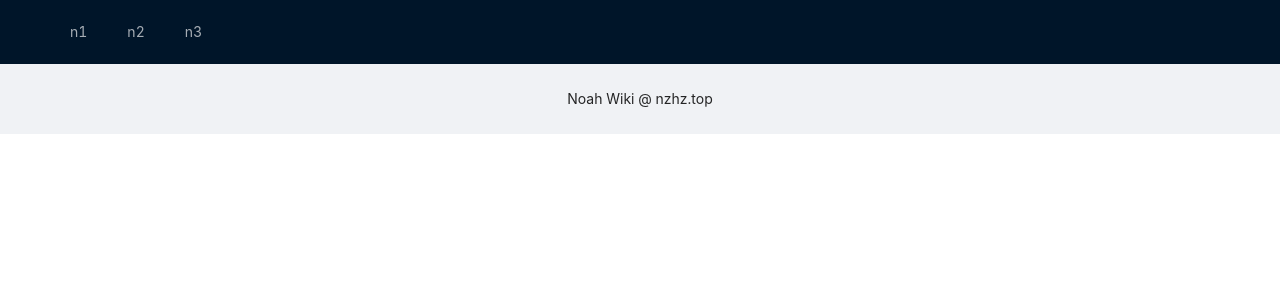
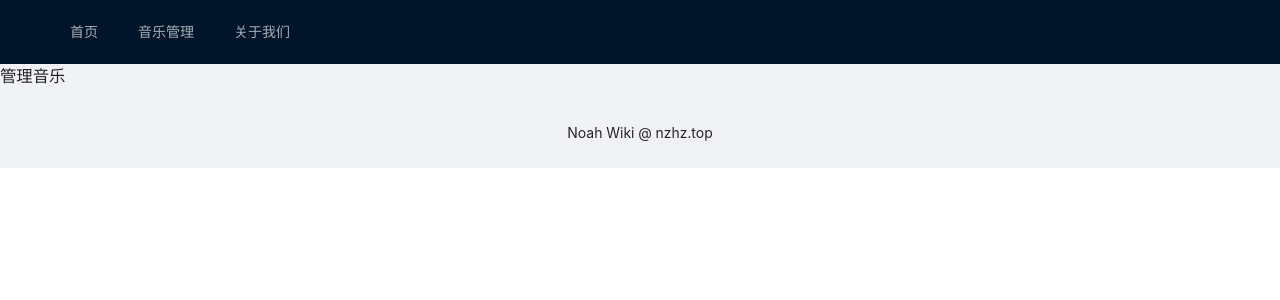
Before and after one commit to Xisha2100/NoahWIKI, a Vue app in the folder web/: page /admin/music in a window 1280 px wide. Shown: the top 300 px of the page. Built offline with nearby package versions, Linux system fonts and the light colour scheme; no server answers.

Commit message:
39-修改成音乐管理

```diff
--- a/web/src/components/the-header.vue
+++ b/web/src/components/the-header.vue
@@ -6,16 +6,22 @@
         mode="horizontal"
         :style="{ lineHeight: '64px' }"
     >
-      <a-menu-item key="1">n1</a-menu-item>
-      <a-menu-item key="2">n2</a-menu-item>
-      <a-menu-item key="3">n3</a-menu-item>
+      <a-menu-item key="/home">
+        <router-link to="/">首页</router-link>
+      </a-menu-item>
+      <a-menu-item key="/admin/music">
+        <router-link to="/admin/music">音乐管理</router-link>
+      </a-menu-item>
+      <a-menu-item key="/about">
+        <router-link to="/about">关于我们</router-link>
+      </a-menu-item>
     </a-menu>
   </a-layout-header>
 </template>
 
 
 <script lang="ts">
-import { defineComponent } from 'vue';
+import {defineComponent} from 'vue';
 
 export default defineComponent({
   name: "the-header",
--- a/web/src/router/index.ts
+++ b/web/src/router/index.ts
@@ -16,12 +16,12 @@ const routes: Array<RouteRecordRaw> = [
     component: () => import(/* webpackChunkName: "about" */ '../views/About.vue')
   },
   {
-    path: '/admin/ebook',
-    name: 'EbookAdmin',
+    path: '/admin/music',
+    name: 'MusicAdmin',
     // route level code-splitting
     // this generates a separate chunk (about.[hash].js) for this route
     // which is lazy-loaded when the route is visited.
-    component: () => import(/* webpackChunkName: "about" */ '../views/admin/EbookAdmin.vue')
+    component: () => import(/* webpackChunkName: "about" */ '../views/admin/MusicAdmin.vue')
   }
 ]
 
--- a/web/src/views/admin/EbookAdmin.vue
+++ b/web/src/views/admin/MusicAdmin.vue
@@ -1,5 +1,5 @@
 <template>
   <div class="about">
-    <h1>This is an about EBOOK</h1>
+    <h1>管理音乐</h1>
   </div>
 </template>
```
